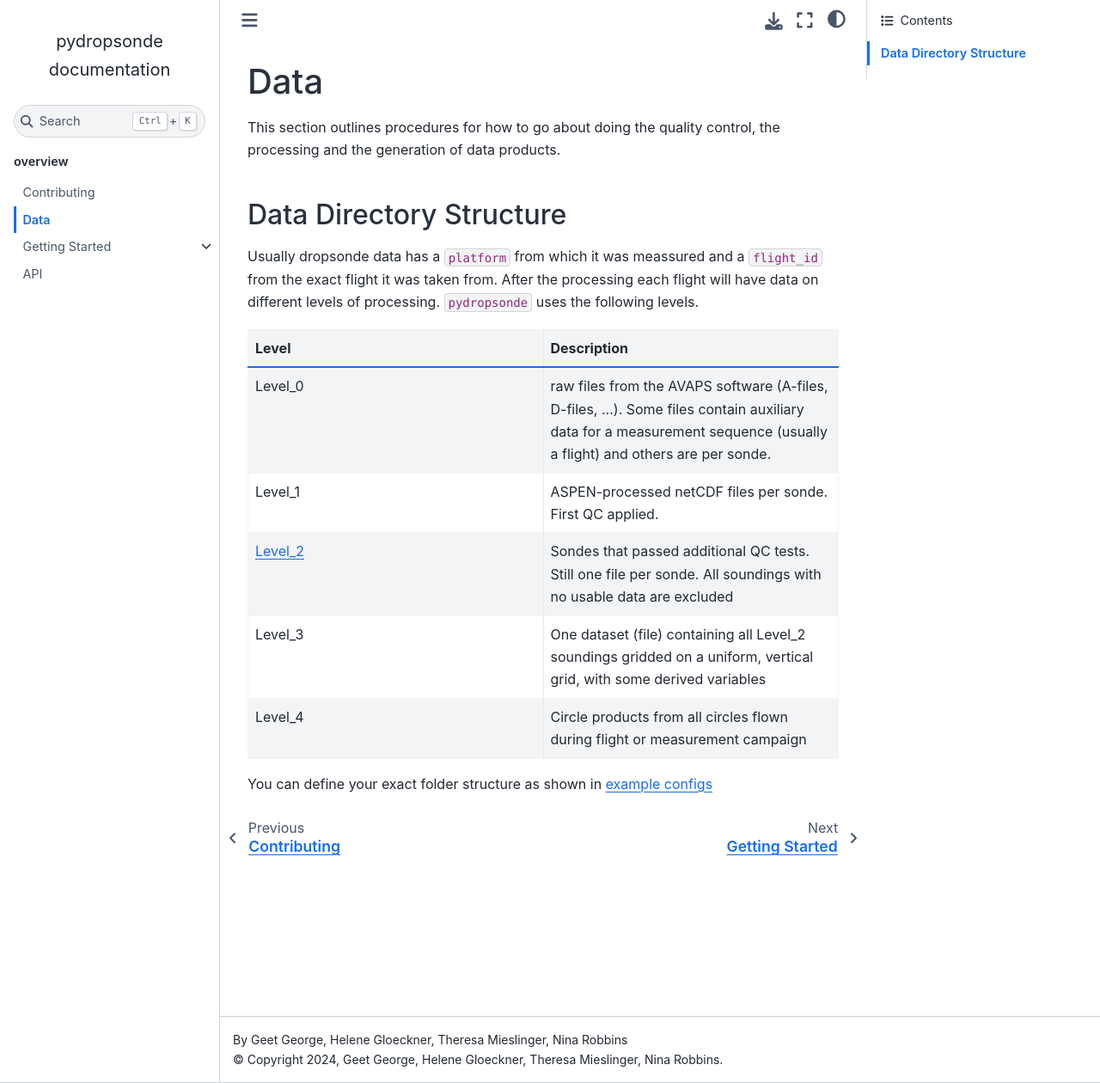
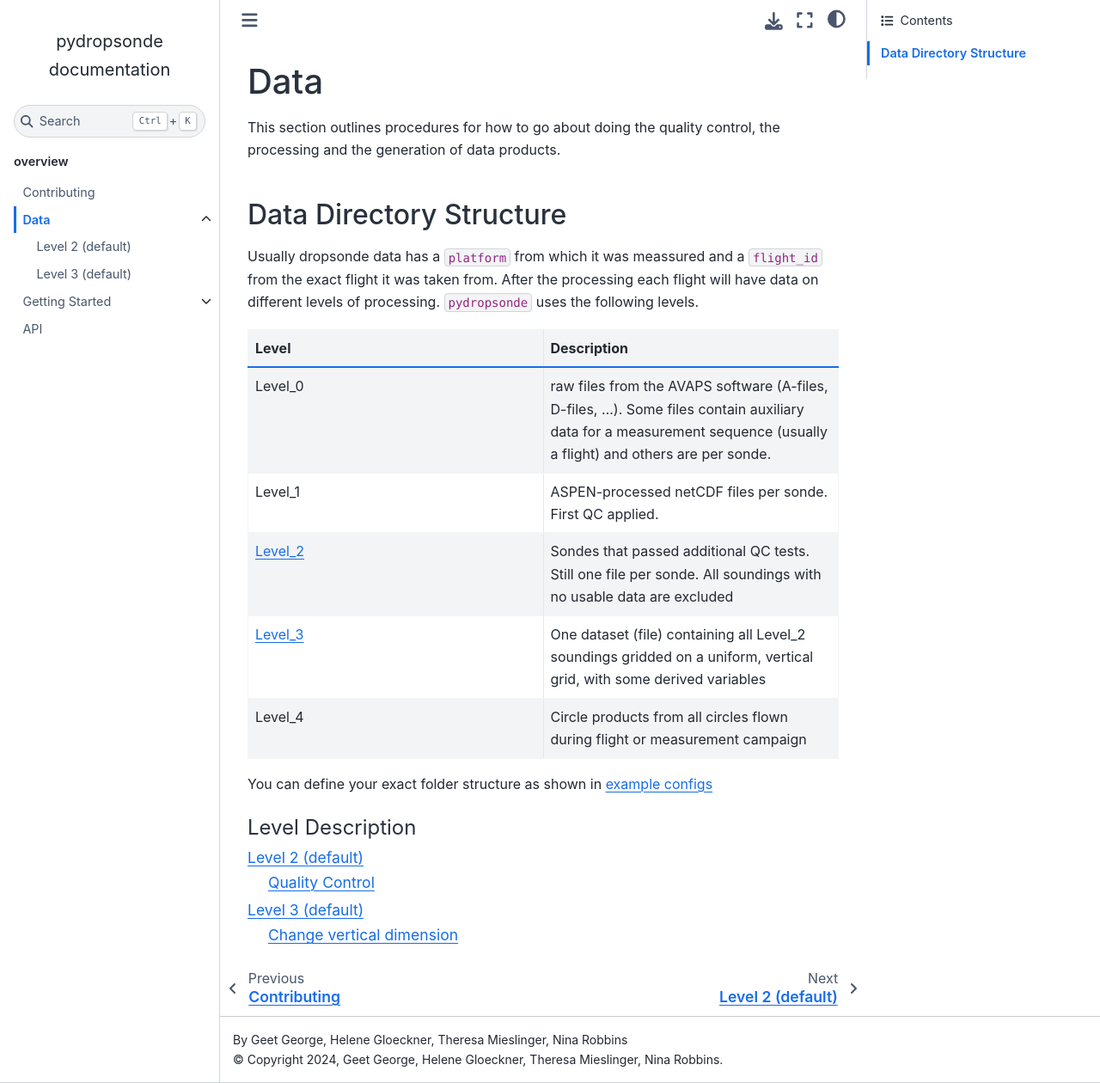
Before and after one commit to tmieslinger/pydropsonde, a Sphinx documentation site: the page built from docs/source/data/index.rst, in a window 1280 px wide and 1260 px high. Shown: the whole window at 86% size. Built offline with Sphinx 7.4.7 and the Sphinx Book theme 1.1.4, drawn with Linux system fonts in a browser that asks for light colours.

Commit message:
add level 3 description and how to change altitude

```diff
--- a/docs/source/data/index.rst
+++ b/docs/source/data/index.rst
@@ -21,7 +21,7 @@ Usually dropsonde data has a ``platform`` from which it was meassured and a ``fl
      - ASPEN-processed netCDF files per sonde. First QC applied.
    * - :doc:`Level_2 <level2>`
      - Sondes that passed additional QC tests. Still one file per sonde. All soundings with no usable data are excluded
-   * - Level_3
+   * - :doc:`Level_3 <level3>`
      - One dataset (file) containing all Level_2 soundings gridded on a uniform, vertical grid, with some derived variables
    * - Level_4
      - Circle products from all circles flown during flight or measurement campaign
@@ -29,3 +29,9 @@ Usually dropsonde data has a ``platform`` from which it was meassured and a ``fl
 
 
 You can define your exact folder structure as shown in :doc:`example configs <../tutorial/configs>`
+
+.. toctree::
+    :caption: Level Description
+
+    level2
+    level3
```
Also changed, not shown: docs/source/data/level3.rst (added, +27 -0 lines).
